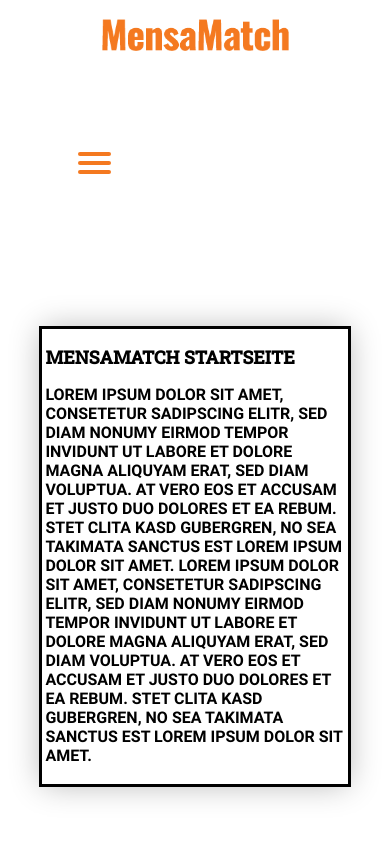
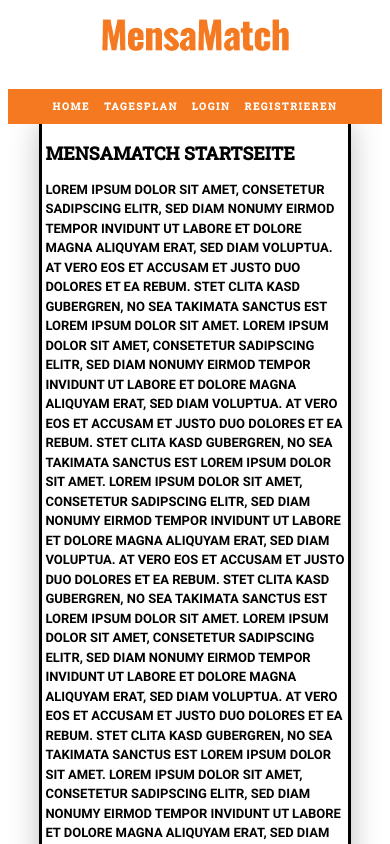
Before and after one commit to pappel-ig/SE2-BUSC-HAW-Hamburg, a React (Vite) app in the folder frontend/: page / in a window 390 px wide. Shown: the top 844 px of the page. Built offline with nearby package versions, Linux system fonts and the light colour scheme; no server answers.

Commit message:
CSS changes: Burger menu -> scrolling bar menu

```diff
--- a/frontend/src/components/Menu.tsx
+++ b/frontend/src/components/Menu.tsx
@@ -28,7 +28,7 @@
         <div className="menubox frame-item-menu">
             <nav role="navigation">
                 <div id="menuToggle">
-                    <input type="checkbox"/>
+                    {/*<input type="checkbox"/>*/}
                     <span></span>
                     <span></span>
                     <span></span>
--- a/frontend/src/components/StartPage.tsx
+++ b/frontend/src/components/StartPage.tsx
@@ -12,6 +12,44 @@
                     Lorem ipsum dolor sit amet, consetetur sadipscing elitr, sed diam nonumy eirmod tempor invidunt ut
                     labore et dolore magna aliquyam erat, sed diam voluptua. At vero eos et accusam et justo duo dolores
                     et ea rebum. Stet clita kasd gubergren, no sea takimata sanctus est Lorem ipsum dolor sit amet.
+                    Lorem ipsum dolor sit amet, consetetur sadipscing elitr, sed diam nonumy eirmod tempor invidunt ut
+                    labore et dolore magna aliquyam erat, sed diam voluptua. At vero eos et accusam et justo duo dolores
+                    et ea rebum. Stet clita kasd gubergren, no sea takimata sanctus est Lorem ipsum dolor sit amet.
+                    Lorem ipsum dolor sit amet, consetetur sadipscing elitr, sed diam nonumy eirmod tempor invidunt ut
+                    labore et dolore magna aliquyam erat, sed diam voluptua. At vero eos et accusam et justo duo dolores
+                    et ea rebum. Stet clita kasd gubergren, no sea takimata sanctus est Lorem ipsum dolor sit amet.
+                    Lorem ipsum dolor sit amet, consetetur sadipscing elitr, sed diam nonumy eirmod tempor invidunt ut
+                    labore et dolore magna aliquyam erat, sed diam voluptua. At vero eos et accusam et justo duo dolores
+                    et ea rebum. Stet clita kasd gubergren, no sea takimata sanctus est Lorem ipsum dolor sit amet.
+                    Lorem ipsum dolor sit amet, consetetur sadipscing elitr, sed diam nonumy eirmod tempor invidunt ut
+                    labore et dolore magna aliquyam erat, sed diam voluptua. At vero eos et accusam et justo duo dolores
+                    et ea rebum. Stet clita kasd gubergren, no sea takimata sanctus est Lorem ipsum dolor sit amet.
+                    Lorem ipsum dolor sit amet, consetetur sadipscing elitr, sed diam nonumy eirmod tempor invidunt ut
+                    labore et dolore magna aliquyam erat, sed diam voluptua. At vero eos et accusam et justo duo dolores
+                    et ea rebum. Stet clita kasd gubergren, no sea takimata sanctus est Lorem ipsum dolor sit amet.
+                    Lorem ipsum dolor sit amet, consetetur sadipscing elitr, sed diam nonumy eirmod tempor invidunt ut
+                    labore et dolore magna aliquyam erat, sed diam voluptua. At vero eos et accusam et justo duo dolores
+                    et ea rebum. Stet clita kasd gubergren, no sea takimata sanctus est Lorem ipsum dolor sit amet.
+                    Lorem ipsum dolor sit amet, consetetur sadipscing elitr, sed diam nonumy eirmod tempor invidunt ut
+                    labore et dolore magna aliquyam erat, sed diam voluptua. At vero eos et accusam et justo duo dolores
+                    et ea rebum. Stet clita kasd gubergren, no sea takimata sanctus est Lorem ipsum dolor sit amet.
+                    Lorem ipsum dolor sit amet, consetetur sadipscing elitr, sed diam nonumy eirmod tempor invidunt ut
+                    labore et dolore magna aliquyam erat, sed diam voluptua. At vero eos et accusam et justo duo dolores
+                    et ea rebum. Stet clita kasd gubergren, no sea takimata sanctus est Lorem ipsum dolor sit amet.
+                    Lorem ipsum dolor sit amet, consetetur sadipscing elitr, sed diam nonumy eirmod tempor invidunt ut
+                    labore et dolore magna aliquyam erat, sed diam voluptua. At vero eos et accusam et justo duo dolores
+                    et ea rebum. Stet clita kasd gubergren, no sea takimata sanctus est Lorem ipsum dolor sit amet.
+                    Lorem ipsum dolor sit amet, consetetur sadipscing elitr, sed diam nonumy eirmod tempor invidunt ut
+                    labore et dolore magna aliquyam erat, sed diam voluptua. At vero eos et accusam et justo duo dolores
+                    et ea rebum. Stet clita kasd gubergren, no sea takimata sanctus est Lorem ipsum dolor sit amet.
+                    Lorem ipsum dolor sit amet, consetetur sadipscing elitr, sed diam nonumy eirmod tempor invidunt ut
+                    labore et dolore magna aliquyam erat, sed diam voluptua. At vero eos et accusam et justo duo dolores
+                    et ea rebum. Stet clita kasd gubergren, no sea takimata sanctus est Lorem ipsum dolor sit amet.
+                    Lorem ipsum dolor sit amet, consetetur sadipscing elitr, sed diam nonumy eirmod tempor invidunt ut
+                    labore et dolore magna aliquyam erat, sed diam voluptua. At vero eos et accusam et justo duo dolores
+                    et ea rebum. Stet clita kasd gubergren, no sea takimata sanctus est Lorem ipsum dolor sit amet.
+
+
                 </p>
             </div>
         )
--- a/frontend/src/components/user/Register.tsx
+++ b/frontend/src/components/user/Register.tsx
@@ -42,7 +42,7 @@
 
     register(event: React.FormEvent<HTMLFormElement>) {
         event.preventDefault();
-        axios.post('/user/register', this.state.formData)
+        axios.post('api/user/register', this.state.formData)
             .then(value => this.setState({registered: true}));
     }
 
--- a/frontend/src/main.css
+++ b/frontend/src/main.css
@@ -13,116 +13,14 @@
     src: url('./assets/Roboto-Bold.ttf');
 }
 
-/** MENU **/
 
-.menubox {
-    position: sticky;
-    top: 18%;
-    z-index: 50;
-}
-
-#menuToggle
-{
-    display: block;
-    position: sticky;
-    top: 30%;
-    left: 20%;
-    color: #F47920;
-    z-index: 50;
-    user-select: none;
-    float: left;
-}
-#menuToggle a
-{
-    text-decoration: none;
-    color: #F47920;
-    transition: color 0.3s ease;
-}
-
-#menuToggle input
-{
-    display: block;
-    width: 40px;
-    height: 32px;
-    position: absolute;
-    top: -7px;
-    left: -5px;
-    cursor: pointer;
-    opacity: 0;
-    z-index: 2;
-}
-#menuToggle span
-{
-    display: block;
-    width: 33px;
-    height: 4px;
-    margin-bottom: 5px;
-    position: relative;
-    background-color: #F47920;;
-    border-radius: 3px;
-    z-index: 1;
-    transform-origin: 4px 0;
-    transition: transform 0.5s cubic-bezier(0.77,0.2,0.05,1.0),
-    background 0.5s cubic-bezier(0.77,0.2,0.05,1.0),
-    opacity 0.55s ease;
-}
-#menuToggle span:first-child
-{
-    transform-origin: 0 0;
-}
-#menuToggle span:nth-last-child(2)
-{
-    transform-origin: 0 100%;
-}
-#menuToggle input:checked ~ span
-{
-    opacity: 1;
-    transform: rotate(45deg) translate(-2px, -1px);
-    color: #F47920;
-}
-#menuToggle input:checked ~ span:nth-last-child(3)
-{
-    opacity: 0;
-    transform: rotate(0deg) scale(0.2, 0.2);
-}
-#menuToggle input:checked ~ span:nth-last-child(2)
-{
-    transform: rotate(-45deg) translate(0, -1px);
-}
-#menu
-{
-    position: sticky;
-    width: 100%;
-    margin: -100px 50px 0 -100px;
-    padding-top: 125px;
-    padding-right: 20px;
-    padding-bottom: 20px;
-    font-family: 'CopyText', sans-serif;
-    text-transform: uppercase;
-    list-style-type: none;
-    -webkit-font-smoothing: antialiased;
-    transform-origin: 0 0;
-    transform: translate(-300%, 0);
-    transition: transform 0.5s cubic-bezier(0.77,0.2,0.05,1.0);
-}
-
-#menu li
-{
-    font-family: 'Oswald-Bold';
-    padding: 5px 0;
-    font-size: 22px;
-    text-indent: 50px;
-}
-#menuToggle input:checked ~ ul
-{
-    transform: none;
-}
-/** END MENU **/
+/* BASE DESIGN */
 
 body {
     font-family: "Roboto-Bold", sans-serif;
-    font-size: large;
+    font-size: medium;
     text-transform: uppercase;
+    line-height: 1.5;
 }
 
 h1 {
@@ -141,7 +39,7 @@
 
 h3 {
     font-family: "RobotoSlab-Medium", sans-serif;
-    font-size: large;
+    font-size: medium;
     color: black;
     text-transform: uppercase;
 }
@@ -184,7 +82,7 @@
     flex-direction: column;
     justify-content: center;
     align-items: start;
-    width: 40%;
+    width: 60%;
     margin: 0 auto;
     outline: 3px solid black;
     padding: 1%;
@@ -216,10 +114,59 @@
     font-size: small;
 }
 
+
+/** MENU **/
+
+.menubox{
+    position: -webkit-sticky;
+    position: sticky;
+    top: 0;
+    z-index: 100;
+    background-color: #F47920;
+    display: flex;
+    justify-content: center;
+    padding: 10px 0;
+    margin: auto;
+    gap: 10px;
+    flex-wrap: wrap;
+    width: 100%;
+
+    letter-spacing: .1rem;
+    font-family: "RobotoSlab-Medium", sans-serif;
+    font-weight: bold;
+}
+.menubox ul {
+    list-style: none;
+    padding: 0;
+    margin: 0;
+    display: flex;
+    gap: 10px;
+    flex-wrap: wrap;
+}
+.menubox li {
+    display: inline;
+}
+
+.menubox a{
+    text-decoration: none;
+    color: white;
+    padding: 10px 15px;
+    transition: color 0.3s ease;
+}
+
+.menubox a:hover {
+    color: black;
+}
+
+/** END MENU **/
+
+
+
+
 @media only screen and (max-width: 768px) {
 
     body {
-        font-size: medium;
+        font-size: small;
     }
     h1 {
         font-size: large;
@@ -245,147 +192,29 @@
     .box2 {
         max-width: 80%;
     }
-}@font-face {
-    font-family: 'Oswald-Bold';
-    src: url('./assets/Oswald-Bold.ttf');
-}
 
-@font-face {
-    font-family: 'RobotoSlab-Medium';
-    src: url('./assets/RobotoSlab-Medium.ttf');
-}
-
-@font-face {
-    font-family: 'Roboto-Bold';
-    src: url('./assets/Roboto-Bold.ttf');
-}
+    .menubox{
+        column-gap: 2px;
+        align-content: center;
+        margin: auto;
+        width: 100%;
+        font-size: x-small;
+        flex-direction: row;
+        justify-content: space-around;
+        padding: 10px 0;
+        flex-wrap: nowrap;
+    }
+    .menubox ul {
+        width: 100%;
+        display: flex;
+        justify-content: space-around;
+    }
+    .menubox a{
+        text-decoration: none;
+        color: white;
+        padding: 10px 7px;
+        transition: color 0.3s ease;
+    }
 
 
-body {
-    font-family: "Roboto-Bold", sans-serif;
-    font-size: large;
-    text-transform: uppercase;
 }
-
-
-h1 {
-    font-family: 'RobotoSlab-Medium', sans-serif;
-    font-size: x-large;
-    color: black;
-    text-transform: uppercase;
-}
-
-h2 {
-    font-family: 'RobotoSlab-Medium', sans-serif;
-    font-size: x-large;
-    color: #F47920;
-    text-transform: uppercase;
-}
-
-h3 {
-    font-family: "RobotoSlab-Medium", sans-serif;
-    font-size: large;
-    color: black;
-    text-transform: uppercase;
-}
-
-.budget-box {
-    font-family: "RobotoSlab-Medium", sans-serif;
-    font-size: large;
-    color: black;
-    text-transform: uppercase;
-    background-color: lightgrey;
-}
-
-ul {
-    padding-left: 0;
-}
-
-li {
-    padding-bottom: 2%;
-}
-
-
-.header {
-    display: flex;
-    justify-content: center; /* Horizontally center the content */
-    align-items: center; /* Vertically center the content */
-    height: 20%; /* Set height to fill the viewport */
-    margin: 0 auto;
-    margin-top: 5%;
-    margin-bottom: 3%;
-    width: 100%;
-}
-
-.header img {
-    max-width: 100%; /* Ensure the image doesn't exceed the container width */
-    max-height: 100%; /* Ensure the image doesn't exceed the container height */
-}
-
-.box {
-    display: flex;
-    flex-direction: column;
-    justify-content: center;
-    align-items: start;
-    width: 40%;
-    margin: 0 auto;
-    outline: 3px solid black;
-    padding: 1%;
-    box-shadow: 0 0 30px rgba(0, 0, 0, 0.3);
-}
-
-.box2 {
-    display: flex;
-    justify-content: center;
-    align-items: start;
-    width: fit-content;
-    margin: 0 auto;
-    outline: 3px solid black;
-    padding: 1%;
-    box-shadow: 0 0 30px rgba(0, 0, 0, 0.3);
-}
-
-.boxinbox2 {
-    flex: 1;
-    padding: 5%;
-}
-
-.boxinbox2 img{
-    width: 100px;
-    padding: 3%;
-}
-
-.boxinbox3{
-    font-size: small;
-}
-
-@media only screen and (max-width: 768px) {
-
-    body {
-        font-size: medium;
-    }
-    h1 {
-        font-size: large;
-    }
-
-    h2 {
-        font-size: large;
-    }
-
-    h3 {
-        font-size: large;
-    }
-
-    .header {
-        width: 50%;
-        margin-bottom: 10%;
-    }
-
-    .box {
-        width: 80%;
-    }
-
-    .box2 {
-        max-width: 80%;
-    }
-}
```
Also changed, not shown: 1 other file (tests, documents, lock files or other folders).
